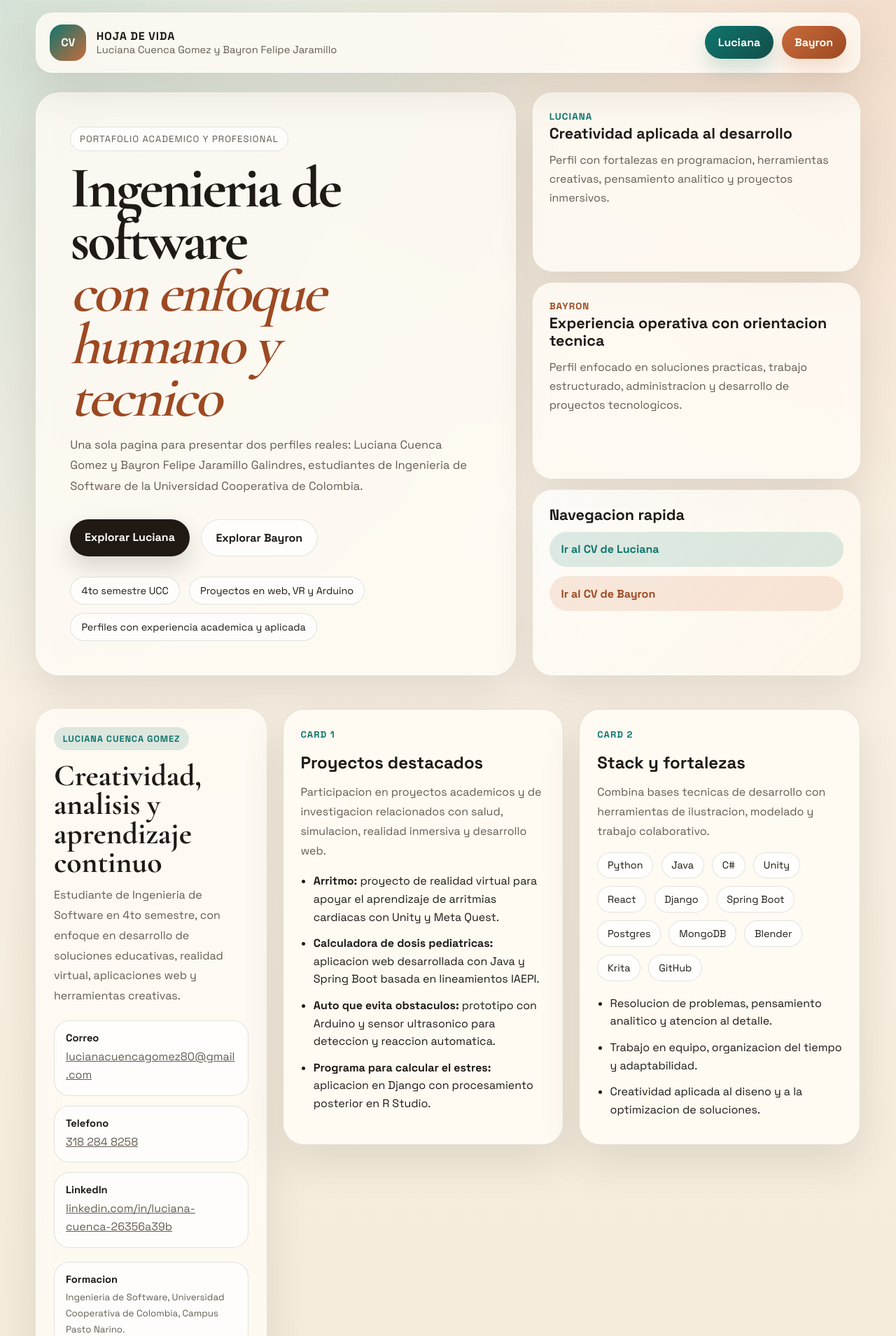
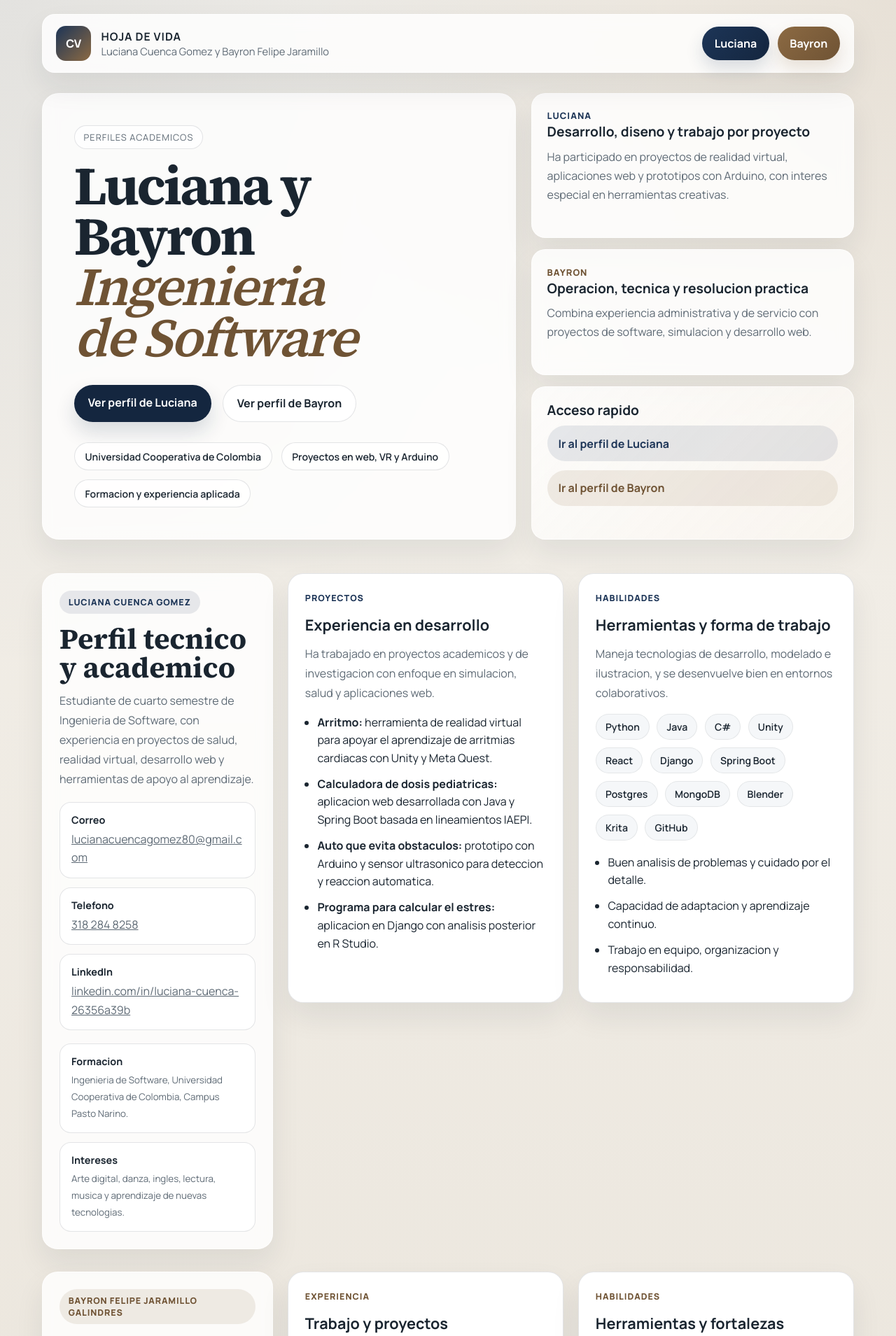
Before and after one commit to FelipeJaramillo514/Cv, a Django app: page / in a window 1280 px wide. Shown: the top 1909 px of the page at 70% size. Run offline with Django 5.2, Linux system fonts and the light colour scheme.

Commit message:
Texto diferente

```diff
--- a/static/css/styles.css
+++ b/static/css/styles.css
@@ -1,20 +1,20 @@
-@import url("https://fonts.googleapis.com/css2?family=Cormorant+Garamond:wght@500;600;700&family=Space+Grotesk:wght@400;500;700&display=swap");
+@import url("https://fonts.googleapis.com/css2?family=Manrope:wght@400;500;600;700;800&family=Source+Serif+4:opsz,wght@8..60,500;8..60,600;8..60,700&display=swap");
 
 :root {
-    --bg-top: #fbf5ea;
-    --bg-bottom: #efe4d2;
-    --surface: rgba(255, 252, 246, 0.82);
-    --surface-strong: #fffaf2;
-    --ink: #1f1a16;
-    --muted: #655c52;
-    --line: rgba(31, 26, 22, 0.12);
-    --shadow: 0 24px 60px rgba(68, 52, 36, 0.12);
-    --brand: #0f766e;
-    --brand-deep: #134e4a;
-    --accent: #c96b3b;
-    --accent-deep: #9d4922;
-    --luciana-soft: rgba(15, 118, 110, 0.14);
-    --bayron-soft: rgba(201, 107, 59, 0.14);
+    --bg-top: #f4f1eb;
+    --bg-bottom: #e8e2d8;
+    --surface: rgba(255, 255, 255, 0.82);
+    --surface-strong: #ffffff;
+    --ink: #1a2530;
+    --muted: #5e6a75;
+    --line: rgba(26, 37, 48, 0.12);
+    --shadow: 0 20px 40px rgba(26, 37, 48, 0.08);
+    --brand: #1d3557;
+    --brand-deep: #14263f;
+    --accent: #8c6a43;
+    --accent-deep: #6f5334;
+    --luciana-soft: rgba(29, 53, 87, 0.1);
+    --bayron-soft: rgba(140, 106, 67, 0.12);
 }
 
 * {
@@ -28,23 +28,11 @@ html {
 body {
     margin: 0;
     color: var(--ink);
-    font-family: "Space Grotesk", sans-serif;
+    font-family: "Manrope", sans-serif;
     background:
-        radial-gradient(circle at top left, rgba(15, 118, 110, 0.16), transparent 28%),
-        radial-gradient(circle at top right, rgba(201, 107, 59, 0.18), transparent 24%),
+        radial-gradient(circle at top left, rgba(29, 53, 87, 0.08), transparent 30%),
+        radial-gradient(circle at top right, rgba(140, 106, 67, 0.12), transparent 26%),
         linear-gradient(180deg, var(--bg-top) 0%, var(--bg-bottom) 100%);
-}
-
-body::before {
-    content: "";
-    position: fixed;
-    inset: 0;
-    pointer-events: none;
-    background-image:
-        linear-gradient(rgba(255, 255, 255, 0.14) 1px, transparent 1px),
-        linear-gradient(90deg, rgba(255, 255, 255, 0.14) 1px, transparent 1px);
-    background-size: 30px 30px;
-    mask-image: linear-gradient(180deg, rgba(0, 0, 0, 0.55), transparent 82%);
 }
 
 a {
@@ -59,9 +47,9 @@ p {
 }
 
 .page-shell {
-    width: min(1180px, 92vw);
+    width: min(1160px, 92vw);
     margin: 0 auto;
-    padding: 1.1rem 0 4rem;
+    padding: 1.25rem 0 4rem;
 }
 
 .navbar,
@@ -69,9 +57,9 @@ p {
 .side-card,
 .cv-panel,
 .cv-card {
-    border: 1px solid rgba(255, 255, 255, 0.55);
+    border: 1px solid rgba(255, 255, 255, 0.65);
     background: var(--surface);
-    backdrop-filter: blur(14px);
+    backdrop-filter: blur(10px);
     box-shadow: var(--shadow);
 }
 
@@ -84,7 +72,7 @@ p {
     align-items: center;
     gap: 1rem;
     padding: 1rem 1.2rem;
-    border-radius: 24px;
+    border-radius: 18px;
 }
 
 .brand {
@@ -97,10 +85,10 @@ p {
 .brand-mark {
     display: grid;
     place-items: center;
-    width: 52px;
-    height: 52px;
-    border-radius: 18px;
-    font-weight: 700;
+    width: 50px;
+    height: 50px;
+    border-radius: 14px;
+    font-weight: 800;
     color: white;
     background: linear-gradient(135deg, var(--brand), var(--accent));
 }
@@ -111,9 +99,9 @@ p {
 }
 
 .brand-copy strong {
-    font-size: 1rem;
+    font-size: 0.98rem;
     text-transform: uppercase;
-    letter-spacing: 0.05em;
+    letter-spacing: 0.06em;
 }
 
 .brand-copy span {
@@ -134,69 +122,72 @@ p {
     text-decoration: none;
     border-radius: 999px;
     font-weight: 700;
-    transition: transform 0.22s ease, box-shadow 0.22s ease, background-color 0.22s ease;
+    transition: transform 0.2s ease, box-shadow 0.2s ease, background-color 0.2s ease;
 }
 
 .nav-links a {
-    padding: 0.82rem 1.15rem;
+    padding: 0.8rem 1.1rem;
 }
 
 .nav-links a:first-child {
     color: white;
     background: linear-gradient(135deg, var(--brand), var(--brand-deep));
-    box-shadow: 0 14px 28px rgba(15, 118, 110, 0.2);
+    box-shadow: 0 12px 24px rgba(29, 53, 87, 0.16);
 }
 
 .nav-links a:last-child {
     color: white;
     background: linear-gradient(135deg, var(--accent), var(--accent-deep));
-    box-shadow: 0 14px 28px rgba(201, 107, 59, 0.2);
+    box-shadow: 0 12px 24px rgba(140, 106, 67, 0.18);
 }
 
 .nav-links a:hover,
 .action-row a:hover,
 .quick-jump a:hover,
 .cv-card:hover {
-    transform: translateY(-3px);
+    transform: translateY(-2px);
 }
 
 .hero {
     display: grid;
     grid-template-columns: minmax(0, 1.35fr) minmax(280px, 0.92fr);
-    gap: 1.5rem;
+    gap: 1.4rem;
     padding: 1.8rem 0 1rem;
 }
 
 .hero-copy {
-    border-radius: 34px;
-    padding: 3rem;
-    min-height: 470px;
+    border-radius: 24px;
+    padding: 2.8rem;
+    min-height: 440px;
     display: flex;
     flex-direction: column;
     justify-content: space-between;
-    animation: rise-in 0.7s ease both;
 }
 
 .eyebrow {
     display: inline-flex;
     align-items: center;
-    gap: 0.55rem;
-    padding: 0.48rem 0.8rem;
+    gap: 0.5rem;
+    padding: 0.45rem 0.8rem;
     border-radius: 999px;
-    background: rgba(255, 255, 255, 0.68);
+    background: rgba(255, 255, 255, 0.72);
     border: 1px solid var(--line);
     color: var(--muted);
-    font-size: 0.82rem;
+    font-size: 0.8rem;
     letter-spacing: 0.08em;
     text-transform: uppercase;
 }
 
+.hero h1,
+.cv-panel h2 {
+    font-family: "Source Serif 4", serif;
+}
+
 .hero h1 {
-    max-width: 11ch;
+    max-width: 10ch;
     margin: 1rem 0 0.9rem;
-    font-family: "Cormorant Garamond", serif;
-    font-size: clamp(3.4rem, 6.5vw, 5.8rem);
-    line-height: 0.9;
+    font-size: clamp(3.1rem, 6vw, 5.2rem);
+    line-height: 0.94;
     letter-spacing: -0.04em;
 }
 
@@ -208,9 +199,9 @@ p {
 }
 
 .hero-copy p {
-    max-width: 60ch;
+    max-width: 58ch;
     color: var(--muted);
-    font-size: 1.03rem;
+    font-size: 1rem;
     line-height: 1.8;
 }
 
@@ -222,17 +213,17 @@ p {
 }
 
 .action-row a {
-    padding: 0.95rem 1.3rem;
+    padding: 0.92rem 1.25rem;
 }
 
 .action-row a:first-child {
     color: white;
-    background: #201914;
-    box-shadow: 0 16px 34px rgba(32, 25, 20, 0.16);
+    background: var(--brand-deep);
+    box-shadow: 0 14px 28px rgba(20, 38, 63, 0.16);
 }
 
 .action-row a:last-child {
-    background: rgba(255, 255, 255, 0.7);
+    background: rgba(255, 255, 255, 0.84);
     border: 1px solid var(--line);
 }
 
@@ -244,12 +235,13 @@ p {
 }
 
 .hero-highlights span {
-    padding: 0.62rem 0.95rem;
+    padding: 0.6rem 0.92rem;
     border-radius: 999px;
-    background: rgba(255, 255, 255, 0.64);
+    background: rgba(255, 255, 255, 0.76);
     border: 1px solid var(--line);
     color: var(--ink);
-    font-size: 0.9rem;
+    font-size: 0.88rem;
+    font-weight: 600;
 }
 
 .hero-side {
@@ -258,23 +250,14 @@ p {
 }
 
 .side-card {
-    border-radius: 28px;
-    padding: 1.4rem;
-    animation: rise-in 0.7s ease both;
-}
-
-.side-card:nth-child(2) {
-    animation-delay: 0.08s;
-}
-
-.side-card:nth-child(3) {
-    animation-delay: 0.16s;
+    border-radius: 20px;
+    padding: 1.35rem;
 }
 
 .side-label {
     margin-bottom: 0.65rem;
-    font-size: 0.84rem;
-    font-weight: 700;
+    font-size: 0.8rem;
+    font-weight: 800;
     letter-spacing: 0.08em;
     text-transform: uppercase;
 }
@@ -288,9 +271,9 @@ p {
 }
 
 .side-card h3 {
-    margin-bottom: 0.7rem;
-    font-size: 1.35rem;
-    line-height: 1.15;
+    margin-bottom: 0.65rem;
+    font-size: 1.2rem;
+    line-height: 1.2;
 }
 
 .side-card p {
@@ -300,7 +283,7 @@ p {
 }
 
 .quick-card {
-    background: linear-gradient(135deg, rgba(255, 255, 255, 0.76), rgba(255, 247, 235, 0.86));
+    background: linear-gradient(135deg, rgba(255, 255, 255, 0.82), rgba(249, 245, 239, 0.92));
 }
 
 .quick-jump {
@@ -309,7 +292,7 @@ p {
 }
 
 .quick-jump a {
-    padding: 0.92rem 1.05rem;
+    padding: 0.9rem 1rem;
 }
 
 .quick-jump a:first-child {
@@ -329,16 +312,15 @@ p {
 .cv-shell {
     display: grid;
     grid-template-columns: minmax(260px, 330px) minmax(0, 1fr);
-    gap: 1.4rem;
+    gap: 1.3rem;
     align-items: start;
 }
 
 .cv-panel {
     position: sticky;
-    top: 102px;
-    border-radius: 30px;
-    padding: 1.55rem;
-    animation: rise-in 0.8s ease both;
+    top: 100px;
+    border-radius: 22px;
+    padding: 1.5rem;
 }
 
 .panel-tag {
@@ -346,8 +328,8 @@ p {
     align-items: center;
     padding: 0.5rem 0.8rem;
     border-radius: 999px;
-    font-size: 0.8rem;
-    font-weight: 700;
+    font-size: 0.78rem;
+    font-weight: 800;
     letter-spacing: 0.07em;
     text-transform: uppercase;
 }
@@ -364,28 +346,27 @@ p {
 
 .cv-panel h2 {
     margin: 1rem 0 0.75rem;
-    font-family: "Cormorant Garamond", serif;
-    font-size: clamp(2.2rem, 3.4vw, 3.3rem);
-    line-height: 0.95;
+    font-size: clamp(2rem, 3.2vw, 3rem);
+    line-height: 1;
 }
 
 .cv-panel p {
     color: var(--muted);
-    line-height: 1.8;
+    line-height: 1.75;
 }
 
 .contact-list,
 .mini-facts {
     display: grid;
-    gap: 0.85rem;
-    margin-top: 1.25rem;
+    gap: 0.8rem;
+    margin-top: 1.2rem;
 }
 
 .contact-item,
 .mini-facts div {
     padding: 0.95rem 1rem;
-    border-radius: 22px;
-    background: rgba(255, 255, 255, 0.72);
+    border-radius: 16px;
+    background: rgba(255, 255, 255, 0.86);
     border: 1px solid var(--line);
 }
 
@@ -393,7 +374,7 @@ p {
 .mini-facts strong {
     display: block;
     margin-bottom: 0.3rem;
-    font-size: 0.92rem;
+    font-size: 0.9rem;
 }
 
 .contact-item a,
@@ -406,30 +387,21 @@ p {
 .card-grid {
     display: grid;
     grid-template-columns: repeat(2, minmax(0, 1fr));
-    gap: 1.4rem;
+    gap: 1.3rem;
 }
 
 .cv-card {
-    border-radius: 30px;
-    padding: 1.55rem;
+    border-radius: 22px;
+    padding: 1.5rem;
     background: var(--surface-strong);
     border: 1px solid var(--line);
     min-height: 100%;
-    animation: rise-in 0.8s ease both;
-}
-
-.card-grid .cv-card:nth-child(1) {
-    animation-delay: 0.08s;
-}
-
-.card-grid .cv-card:nth-child(2) {
-    animation-delay: 0.16s;
 }
 
 .card-kicker {
     margin-bottom: 0.75rem;
-    font-size: 0.82rem;
-    font-weight: 700;
+    font-size: 0.78rem;
+    font-weight: 800;
     letter-spacing: 0.08em;
     text-transform: uppercase;
 }
@@ -444,7 +416,7 @@ p {
 
 .cv-card h3 {
     margin-bottom: 0.8rem;
-    font-size: 1.5rem;
+    font-size: 1.35rem;
 }
 
 .cv-card p {
@@ -453,48 +425,38 @@ p {
 }
 
 .cv-card ul {
-    margin: 1.05rem 0 0;
-    padding-left: 1.15rem;
+    margin: 1rem 0 0;
+    padding-left: 1.1rem;
 }
 
 .cv-card li {
-    margin-bottom: 0.75rem;
+    margin-bottom: 0.72rem;
     line-height: 1.6;
 }
 
 .chip-list {
     display: flex;
     flex-wrap: wrap;
-    gap: 0.7rem;
-    margin: 1rem 0 1.2rem;
+    gap: 0.65rem;
+    margin: 1rem 0 1.15rem;
 }
 
 .chip {
     display: inline-flex;
     align-items: center;
-    padding: 0.55rem 0.86rem;
+    padding: 0.52rem 0.82rem;
     border-radius: 999px;
-    background: rgba(255, 255, 255, 0.8);
-    border: 1px solid var(--line);
-    font-size: 0.9rem;
+    background: rgba(245, 247, 249, 0.96);
+    border: 1px solid rgba(26, 37, 48, 0.08);
+    font-size: 0.88rem;
+    font-weight: 600;
 }
 
 footer {
     padding: 3rem 0 0;
     text-align: center;
     color: var(--muted);
-}
-
-@keyframes rise-in {
-    from {
-        opacity: 0;
-        transform: translateY(18px);
-    }
-
-    to {
-        opacity: 1;
-        transform: translateY(0);
-    }
+    font-size: 0.95rem;
 }
 
 @media (max-width: 980px) {
@@ -515,25 +477,25 @@ footer {
 
     .navbar {
         top: 10px;
-        padding: 1rem;
-        border-radius: 22px;
+        padding: 0.95rem;
+        border-radius: 16px;
     }
 
     .hero-copy,
     .side-card,
     .cv-panel,
     .cv-card {
-        border-radius: 24px;
+        border-radius: 18px;
     }
 
     .hero-copy {
         min-height: auto;
-        padding: 2rem 1.35rem;
+        padding: 2rem 1.3rem;
     }
 
     .hero h1 {
         max-width: none;
-        font-size: clamp(2.8rem, 13vw, 4.2rem);
+        font-size: clamp(2.8rem, 13vw, 4rem);
     }
 
     .card-grid {
--- a/templates/index.html
+++ b/templates/index.html
@@ -27,54 +27,50 @@
         <header class="hero">
             <section class="hero-copy">
                 <div>
-                    <span class="eyebrow">Portafolio academico y profesional</span>
+                    <span class="eyebrow">Perfiles academicos</span>
                     <h1>
-                        Ingenieria de software
-                        <em>con enfoque humano y tecnico</em>
+                        Luciana y Bayron
+                        <em>Ingenieria de Software</em>
                     </h1>
-                    <p>
-                        Una sola pagina para presentar dos perfiles reales: Luciana Cuenca
-                        Gomez y Bayron Felipe Jaramillo Galindres, estudiantes de Ingenieria
-                        de Software de la Universidad Cooperativa de Colombia.
-                    </p>
+
 
                     <div class="action-row">
-                        <a href="#luciana">Explorar Luciana</a>
-                        <a href="#bayron">Explorar Bayron</a>
+                        <a href="#luciana">Ver perfil de Luciana</a>
+                        <a href="#bayron">Ver perfil de Bayron</a>
                     </div>
                 </div>
 
                 <div class="hero-highlights">
-                    <span>4to semestre UCC</span>
+                    <span>Universidad Cooperativa de Colombia</span>
                     <span>Proyectos en web, VR y Arduino</span>
-                    <span>Perfiles con experiencia academica y aplicada</span>
+                    <span>Formacion y experiencia aplicada</span>
                 </div>
             </section>
 
             <aside class="hero-side">
                 <div class="side-card tone-luciana">
                     <p class="side-label">Luciana</p>
-                    <h3>Creatividad aplicada al desarrollo</h3>
+                    <h3>Desarrollo, diseno y trabajo por proyecto</h3>
                     <p>
-                        Perfil con fortalezas en programacion, herramientas creativas,
-                        pensamiento analitico y proyectos inmersivos.
+                        Ha participado en proyectos de realidad virtual, aplicaciones web y
+                        prototipos con Arduino, con interes especial en herramientas creativas.
                     </p>
                 </div>
 
                 <div class="side-card tone-bayron">
                     <p class="side-label">Bayron</p>
-                    <h3>Experiencia operativa con orientacion tecnica</h3>
+                    <h3>Operacion, tecnica y resolucion practica</h3>
                     <p>
-                        Perfil enfocado en soluciones practicas, trabajo estructurado,
-                        administracion y desarrollo de proyectos tecnologicos.
+                        Combina experiencia administrativa y de servicio con proyectos de
+                        software, simulacion y desarrollo web.
                     </p>
                 </div>
 
                 <div class="side-card quick-card">
-                    <h3>Navegacion rapida</h3>
+                    <h3>Acceso rapido</h3>
                     <div class="quick-jump">
-                        <a href="#luciana">Ir al CV de Luciana</a>
-                        <a href="#bayron">Ir al CV de Bayron</a>
+                        <a href="#luciana">Ir al perfil de Luciana</a>
+                        <a href="#bayron">Ir al perfil de Bayron</a>
                     </div>
                 </div>
             </aside>
@@ -85,11 +81,11 @@
                 <div class="cv-shell">
                     <aside class="cv-panel">
                         <span class="panel-tag">Luciana Cuenca Gomez</span>
-                        <h2>Creatividad, analisis y aprendizaje continuo</h2>
+                        <h2>Perfil tecnico y academico</h2>
                         <p>
-                            Estudiante de Ingenieria de Software en 4to semestre, con enfoque
-                            en desarrollo de soluciones educativas, realidad virtual,
-                            aplicaciones web y herramientas creativas.
+                            Estudiante de cuarto semestre de Ingenieria de Software, con
+                            experiencia en proyectos de salud, realidad virtual, desarrollo web
+                            y herramientas de apoyo al aprendizaje.
                         </p>
 
                         <div class="contact-list">
@@ -121,26 +117,26 @@
 
                     <div class="card-grid">
                         <article class="cv-card">
-                            <p class="card-kicker">Card 1</p>
-                            <h3>Proyectos destacados</h3>
+                            <p class="card-kicker">Proyectos</p>
+                            <h3>Experiencia en desarrollo</h3>
                             <p>
-                                Participacion en proyectos academicos y de investigacion
-                                relacionados con salud, simulacion, realidad inmersiva y desarrollo web.
+                                Ha trabajado en proyectos academicos y de investigacion con
+                                enfoque en simulacion, salud y aplicaciones web.
                             </p>
                             <ul>
-                                <li><strong>Arritmo:</strong> proyecto de realidad virtual para apoyar el aprendizaje de arritmias cardiacas con Unity y Meta Quest.</li>
+                                <li><strong>Arritmo:</strong> herramienta de realidad virtual para apoyar el aprendizaje de arritmias cardiacas con Unity y Meta Quest.</li>
                                 <li><strong>Calculadora de dosis pediatricas:</strong> aplicacion web desarrollada con Java y Spring Boot basada en lineamientos IAEPI.</li>
                                 <li><strong>Auto que evita obstaculos:</strong> prototipo con Arduino y sensor ultrasonico para deteccion y reaccion automatica.</li>
-                                <li><strong>Programa para calcular el estres:</strong> aplicacion en Django con procesamiento posterior en R Studio.</li>
+                                <li><strong>Programa para calcular el estres:</strong> aplicacion en Django con analisis posterior en R Studio.</li>
                             </ul>
                         </article>
 
                         <article class="cv-card">
-                            <p class="card-kicker">Card 2</p>
-                            <h3>Stack y fortalezas</h3>
+                            <p class="card-kicker">Habilidades</p>
+                            <h3>Herramientas y forma de trabajo</h3>
                             <p>
-                                Combina bases tecnicas de desarrollo con herramientas de
-                                ilustracion, modelado y trabajo colaborativo.
+                                Maneja tecnologias de desarrollo, modelado e ilustracion, y se
+                                desenvuelve bien en entornos colaborativos.
                             </p>
 
                             <div class="chip-list">
@@ -159,9 +155,9 @@
                             </div>
 
                             <ul>
-                                <li>Resolucion de problemas, pensamiento analitico y atencion al detalle.</li>
-                                <li>Trabajo en equipo, organizacion del tiempo y adaptabilidad.</li>
-                                <li>Creatividad aplicada al diseno y a la optimizacion de soluciones.</li>
+                                <li>Buen analisis de problemas y cuidado por el detalle.</li>
+                                <li>Capacidad de adaptacion y aprendizaje continuo.</li>
+                                <li>Trabajo en equipo, organizacion y responsabilidad.</li>
                             </ul>
                         </article>
                     </div>
@@ -172,11 +168,11 @@
                 <div class="cv-shell">
                     <aside class="cv-panel">
                         <span class="panel-tag">Bayron Felipe Jaramillo Galindres</span>
-                        <h2>Experiencia operativa con pensamiento tecnico</h2>
+                        <h2>Perfil tecnico y experiencia laboral</h2>
                         <p>
-                            Estudiante de Ingenieria de Software con experiencia laboral real
-                            en administracion y operaciones, y con interes por el desarrollo web,
-                            la simulacion y la construccion de soluciones funcionales.
+                            Estudiante de cuarto semestre de Ingenieria de Software, con
+                            experiencia en operaciones, atencion al cliente, desarrollo web y
+                            proyectos de simulacion.
                         </p>
 
                         <div class="contact-list">
@@ -197,7 +193,7 @@
                         <div class="mini-facts">
                             <div>
                                 <strong>Formacion</strong>
-                                <small>Ingenieria de Software en UCC y formacion complementaria SENA en contabilizacion y etapas del desarrollo de software.</small>
+                                <small>Ingenieria de Software en UCC y formacion complementaria SENA en contabilizacion y desarrollo de software.</small>
                             </div>
                             <div>
                                 <strong>Experiencia actual</strong>
@@ -208,11 +204,11 @@
 
                     <div class="card-grid">
                         <article class="cv-card">
-                            <p class="card-kicker">Card 1</p>
-                            <h3>Experiencia y proyectos</h3>
+                            <p class="card-kicker">Experiencia</p>
+                            <h3>Trabajo y proyectos</h3>
                             <p>
-                                Su recorrido mezcla operacion real, atencion al cliente,
-                                administracion y proyectos de desarrollo tecnologico.
+                                Su recorrido combina gestion operativa, atencion al cliente y
+                                proyectos academicos orientados a soluciones concretas.
                             </p>
                             <ul>
                                 <li><strong>Experiencia laboral:</strong> mantenimiento y reparacion de vehiculos, inventarios, facturacion electronica, software de ventas y coordinacion con proveedores.</li>
@@ -223,11 +219,11 @@
                         </article>
 
                         <article class="cv-card">
-                            <p class="card-kicker">Card 2</p>
-                            <h3>Stack y competencias</h3>
+                            <p class="card-kicker">Habilidades</p>
+                            <h3>Herramientas y fortalezas</h3>
                             <p>
-                                Perfil orientado a resultados, con una base tecnica practica y
-                                buena capacidad para adaptarse a nuevos entornos.
+                                Cuenta con bases tecnicas solidas y una forma de trabajo enfocada
+                                en el orden, la constancia y el cumplimiento.
                             </p>
 
                             <div class="chip-list">
@@ -246,9 +242,9 @@
                             </div>
 
                             <ul>
-                                <li>Pensamiento analitico, proactividad y organizacion del tiempo.</li>
-                                <li>Capacidad para trabajar bajo presion y resolver situaciones imprevistas.</li>
-                                <li>Escucha activa, colaboracion en equipos y orientacion a resultados.</li>
+                                <li>Pensamiento analitico y buena organizacion del tiempo.</li>
+                                <li>Capacidad para resolver imprevistos y trabajar bajo presion.</li>
+                                <li>Responsabilidad, proactividad y trabajo en equipo.</li>
                             </ul>
                         </article>
                     </div>
@@ -257,7 +253,7 @@
         </main>
 
         <footer>
-            Hoja de vida de Luciana y Bayron. Diseno renovado para una presentacion clara y profesional.
+            Hoja de vida de Luciana Cuenca Gomez y Bayron Felipe Jaramillo Galindres.
         </footer>
     </div>
 </body>
```
